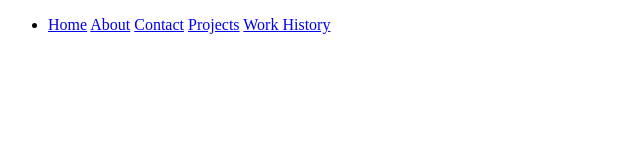
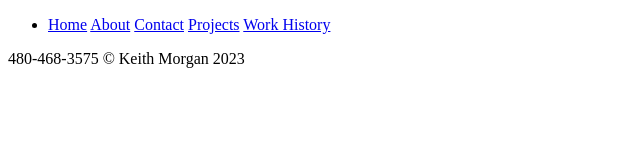
Before and after one commit to KeithMorgan91/its-keith, a plain HTML site: page index.html in a window 1280 px wide. Shown: the whole page, without its empty margins (0-640 px from the left). Drawn offline with Linux system fonts and the light colour scheme.

Commit message:
Update index.html

```diff
--- a/index.html
+++ b/index.html
@@ -25,4 +25,8 @@
             </ul>
         </nav>
     </header>
+
+    <footer>
+        <p>480-468-3575 &copy; Keith Morgan 2023</p>
+    </footer>
 </body>
```
